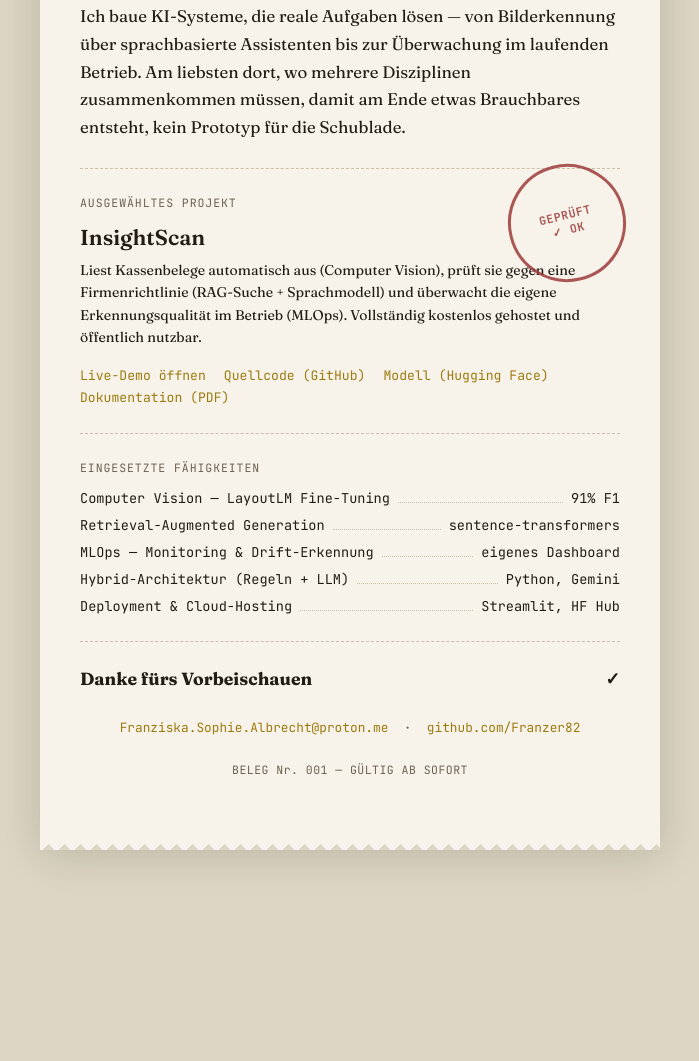
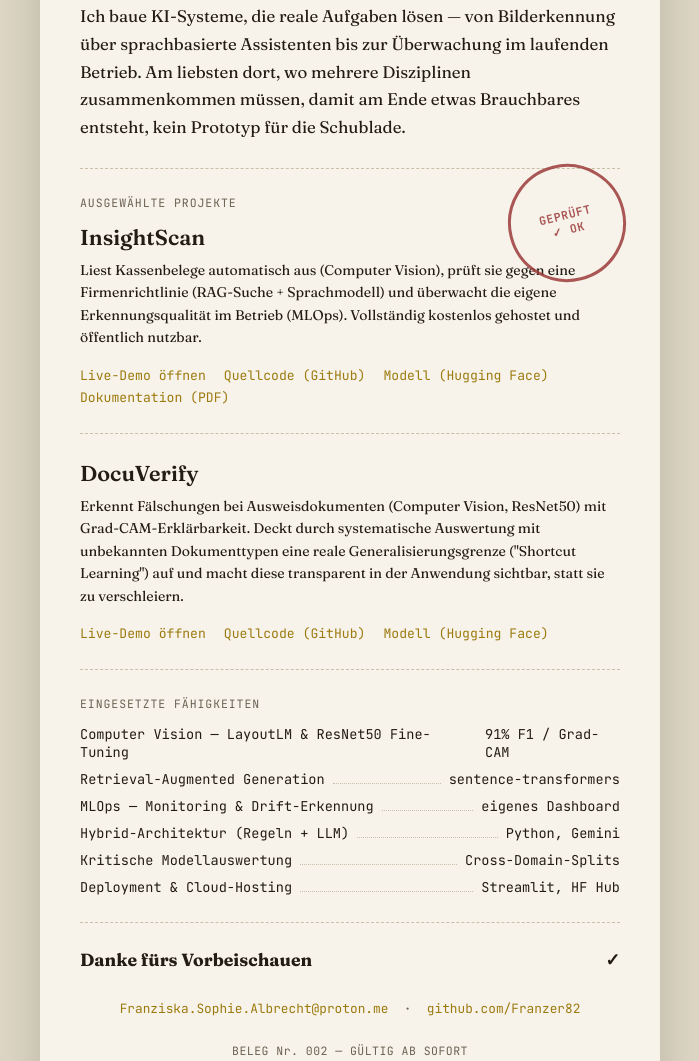
Before and after one commit to Franzer82/Franzer82.github.io, a plain HTML site: page index.html in a window 1280 px wide. Shown: the part 224-1285 px from the top of the page, without its empty margins (290-989 px from the left). Before the commit the page ends 1140 px from the top, so only its background shows below. Drawn offline with Linux system fonts and the light colour scheme.

Commit message:
DocuVerify als zweites Projekt ergaenzt

```diff
--- a/index.html
+++ b/index.html
@@ -241,7 +241,7 @@
 
   <hr class="divider">
 
-  <p class="section-label">AUSGEWÄHLTES PROJEKT</p>
+  <p class="section-label">AUSGEWÄHLTE PROJEKTE</p>
 
   <p class="project-name">InsightScan</p>
   <p class="project-desc">
@@ -259,12 +259,29 @@
 
   <hr class="divider">
 
+  <p class="project-name">DocuVerify</p>
+  <p class="project-desc">
+    Erkennt Fälschungen bei Ausweisdokumenten (Computer Vision, ResNet50)
+    mit Grad-CAM-Erklärbarkeit. Deckt durch systematische Auswertung mit
+    unbekannten Dokumenttypen eine reale Generalisierungsgrenze ("Shortcut
+    Learning") auf und macht diese transparent in der Anwendung sichtbar,
+    statt sie zu verschleiern.
+  </p>
+  <div class="link-row">
+    <a href="https://franzer82-docuverify.streamlit.app/" target="_blank" rel="noopener">Live-Demo öffnen</a>
+    <a href="https://github.com/Franzer82/docuverify" target="_blank" rel="noopener">Quellcode (GitHub)</a>
+    <a href="https://huggingface.co/Franzer82/docuverify-resnet50" target="_blank" rel="noopener">Modell (Hugging Face)</a>
+  </div>
+
+  <hr class="divider">
+
   <p class="section-label">EINGESETZTE FÄHIGKEITEN</p>
   <div class="skills-list">
-    <div class="skill-row"><span>Computer Vision — LayoutLM Fine-Tuning</span><span class="dots"></span><span>91% F1</span></div>
+    <div class="skill-row"><span>Computer Vision — LayoutLM &amp; ResNet50 Fine-Tuning</span><span class="dots"></span><span>91% F1 / Grad-CAM</span></div>
     <div class="skill-row"><span>Retrieval-Augmented Generation</span><span class="dots"></span><span>sentence-transformers</span></div>
     <div class="skill-row"><span>MLOps — Monitoring &amp; Drift-Erkennung</span><span class="dots"></span><span>eigenes Dashboard</span></div>
     <div class="skill-row"><span>Hybrid-Architektur (Regeln + LLM)</span><span class="dots"></span><span>Python, Gemini</span></div>
+    <div class="skill-row"><span>Kritische Modellauswertung</span><span class="dots"></span><span>Cross-Domain-Splits</span></div>
     <div class="skill-row"><span>Deployment &amp; Cloud-Hosting</span><span class="dots"></span><span>Streamlit, HF Hub</span></div>
   </div>
 
@@ -281,7 +298,7 @@
     <a href="https://github.com/Franzer82" target="_blank" rel="noopener">github.com/Franzer82</a>
   </p>
 
-  <p class="footer-note">BELEG Nr. 001 — GÜLTIG AB SOFORT</p>
+  <p class="footer-note">BELEG Nr. 002 — GÜLTIG AB SOFORT</p>
 </main>
 
 </body>
```
